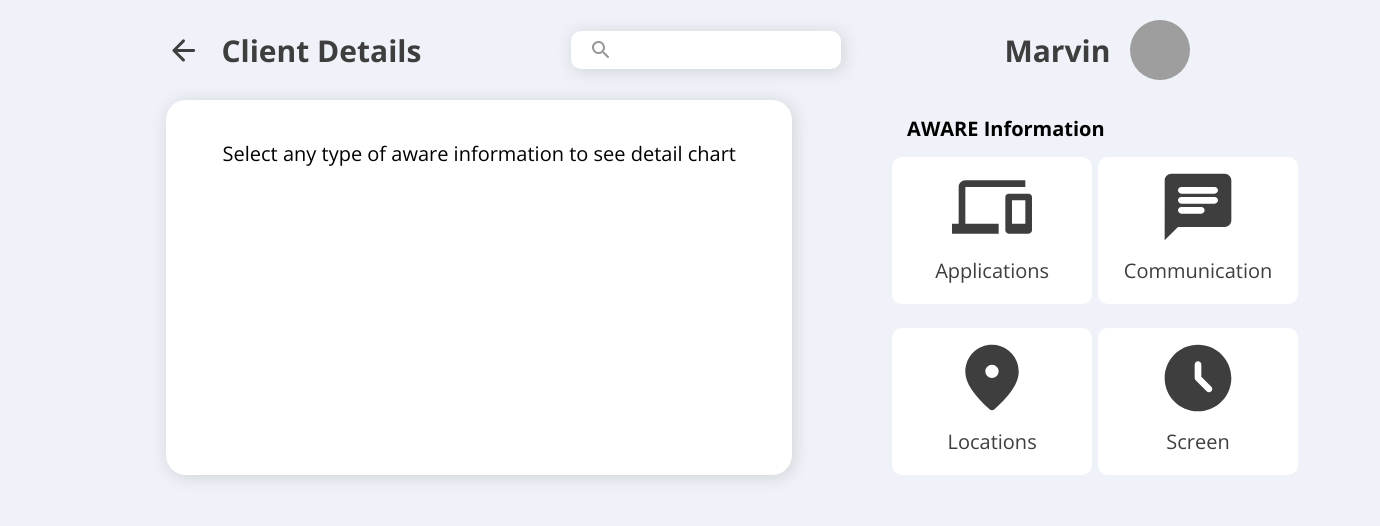
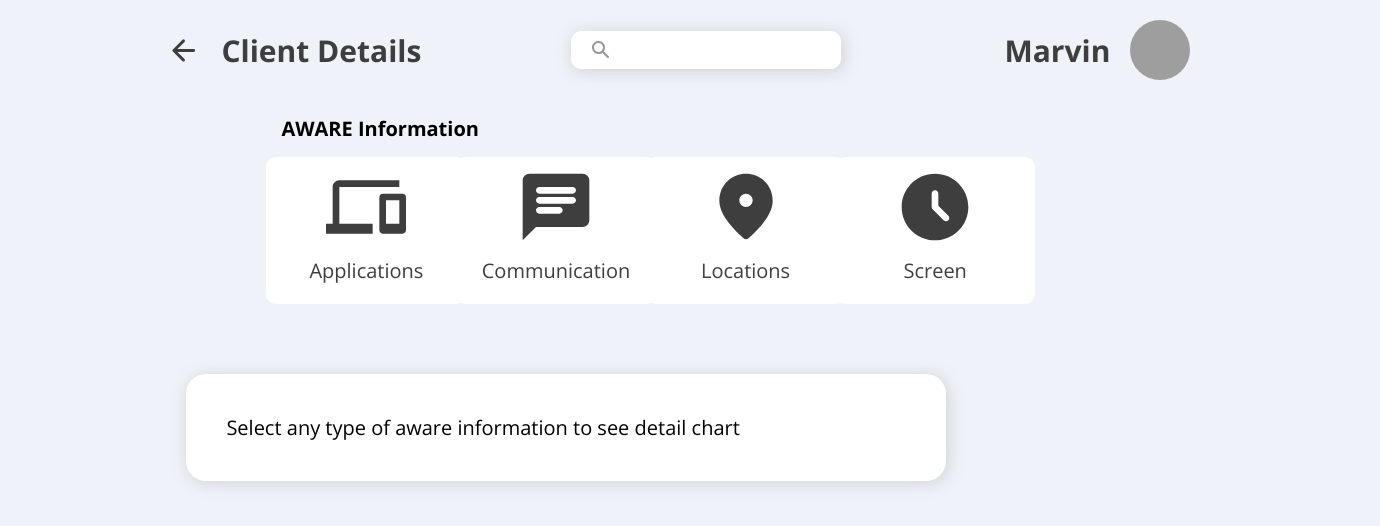
Before and after one commit to moneynull/digital-phenotyping, a React (Create React App) app in the folder frontend/: page /infodetailspage in a window 1280 px wide. Shown: the top 526 px of the page, 1380 px wide, since content can reach past the window. Built offline with nearby package versions, Linux system fonts and the light colour scheme; grey boxes are pictures that could not be loaded.

Commit message:
layout change for info detail page

```diff
--- a/frontend/src/components/CardContainer.jsx
+++ b/frontend/src/components/CardContainer.jsx
@@ -9,8 +9,9 @@ const Container = styled.div`
   background-color: ${COLORS.white};
   border-radius: 20px;
   display: flex;
-  flex-direction: column;
+  flex-direction: row;
   box-shadow: 2px 2px 15px 1px ${COLORS.shadow};
   width: 700px;
   padding: 30px;
+  margin: 20px;
 `;
--- a/frontend/src/components/InfoDetailsChart/AppUsageChart.jsx
+++ b/frontend/src/components/InfoDetailsChart/AppUsageChart.jsx
@@ -87,8 +87,8 @@ function AppUsageChart() {
       options={barState.options}
       series={barState.series}
       type='bar'
-      width='500'
-      height='350'
+      width='600'
+      height='400'
     />
   );
 }
--- a/frontend/src/components/InfoDetailsChart/CallsUsageChart.jsx
+++ b/frontend/src/components/InfoDetailsChart/CallsUsageChart.jsx
@@ -70,7 +70,7 @@ function CallsUsageChart() {
       }, []);
 
       return(
-        <Chart options={callsState.options} series={callsState.series} type='bar' width='500' height='350' />
+        <Chart options={callsState.options} series={callsState.series} type='bar' width='650' height='400' />
       )
 }
 
--- a/frontend/src/components/InfoDetailsChart/CategoryChart.jsx
+++ b/frontend/src/components/InfoDetailsChart/CategoryChart.jsx
@@ -81,7 +81,7 @@ function CategoryChart() {
     }, []);
 
     return(
-        <Chart options={barState.options} series={barState.series} type='bar' width='500' height='350' />
+        <Chart options={barState.options} series={barState.series} type='bar' width='650' height='400' />
     )
 }
 
--- a/frontend/src/components/InfoDetailsChart/SmsUsageChart.jsx
+++ b/frontend/src/components/InfoDetailsChart/SmsUsageChart.jsx
@@ -93,8 +93,8 @@ function SmsUsageChart() {
       options={smsState.options}
       series={smsState.series}
       type='bar'
-      width='500'
-      height='350'
+      width='600'
+      height='400'
     />
   );
 }
--- a/frontend/src/pages/InfoDetailsPage/InfoDetailsPage.jsx
+++ b/frontend/src/pages/InfoDetailsPage/InfoDetailsPage.jsx
@@ -29,24 +29,26 @@ function InfoDetailsPage() {
 
   // chart to show when clicking application button
   const appChart = (
+    <ChartContainer>
     <CardContainer>
       <AppUsageChart />
-      <Spacer />
-      <Divider style={{ background: 'black' }} sx={{ borderBottomWidth: 1.5 }} />
-      <Spacer />
+    </CardContainer>
+    <CardContainer>
       <CategoryChart />
     </CardContainer>
+    </ChartContainer>
   );
 
   // chart to show when clicking communication button
   const comChart = (
-    <CardContainer>
-      <SmsUsageChart />
-      <Spacer />
-      <Divider style={{ background: 'black' }} sx={{ borderBottomWidth: 1.5 }} />
-      <Spacer />
-      <CallsUsageChart />
-    </CardContainer>
+    <ChartContainer>
+      <CardContainer>
+        <SmsUsageChart />
+      </CardContainer>
+      <CardContainer>
+        <CallsUsageChart />
+      </CardContainer>
+    </ChartContainer>
   );
 
   // chart to show when clicking locations button
@@ -98,31 +100,29 @@ function InfoDetailsPage() {
         <NameAvatar />
       </Header>
       <SubContainer>
-        {chartToShow}
-
         {/* AWARE Icon on the right */}
         <AwareAppsContainer>
           <SectionTitle title={'AWARE Information'} />
-          <Grid columnSpacing={{ xs: 1, sm: 2, md: 3 }} container rowSpacing={3}>
-            <Grid onClick={() => selected('Applications')} item xs={6}>
+          <Grid columnSpacing={{ xs: 1, sm: 2, md: 3 }} container rowSpacing={3} direction="row" justifyContent="flex-start" alignItems="baseline">
+            <Grid onClick={() => selected('Applications')} item xs={2}>
               <IconText curSelected={curSelected} name='Applications'>
                 <PhonelinkIcon sx={{ fontSize: 80 }} />
                 <AppName>Applications</AppName>
               </IconText>
             </Grid>
-            <Grid item onClick={() => selected('Communication')} xs={6}>
+            <Grid item onClick={() => selected('Communication')} xs={2}>
               <IconText curSelected={curSelected} name='Communication'>
                 <ChatRoundedIcon sx={{ fontSize: 80 }} />
                 <AppName>Communication</AppName>
               </IconText>
             </Grid>
-            <Grid item onClick={() => selected('Locations')} xs={6}>
+            <Grid item onClick={() => selected('Locations')} xs={2}>
               <IconText curSelected={curSelected} name='Locations'>
                 <LocationOnRoundedIcon sx={{ fontSize: 80 }} />
                 <AppName>Locations</AppName>
               </IconText>
             </Grid>
-            <Grid item onClick={() => selected('Screen')} xs={6}>
+            <Grid item onClick={() => selected('Screen')} xs={2}>
               <IconText curSelected={curSelected} name='Screen'>
                 <AccessTimeFilledRoundedIcon sx={{ fontSize: 80 }} />
                 <AppName>Screen</AppName>
@@ -130,6 +130,8 @@ function InfoDetailsPage() {
             </Grid>
           </Grid>
         </AwareAppsContainer>
+
+        {chartToShow}
       </SubContainer>
     </MainContainer>
   );
@@ -143,14 +145,19 @@ const MainContainer = styled.div`
 `;
 const SubContainer = styled.div`
   display: flex;
-  flex-direction: row;
+  flex-direction: column;
 `;
 const AwareAppsContainer = styled.div`
   display: flex;
   margin-left: 100px;
-  width: 480px;
+  margin-bottom: 50px;
+  width: 100%;
   flex-direction: column;
 `;
+const ChartContainer = styled.div`
+  display: flex;
+  flex-direction: row;
+`
 const IconText = styled.div`
   padding: 10px;
   &:hover {
```
Also changed, not shown: 1 other file (tests, documents, lock files or other folders).
